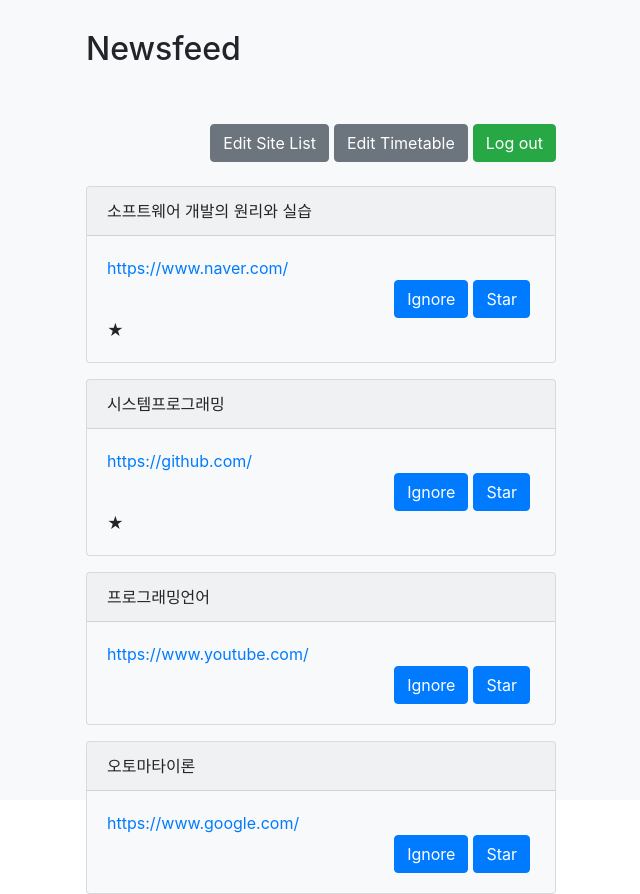
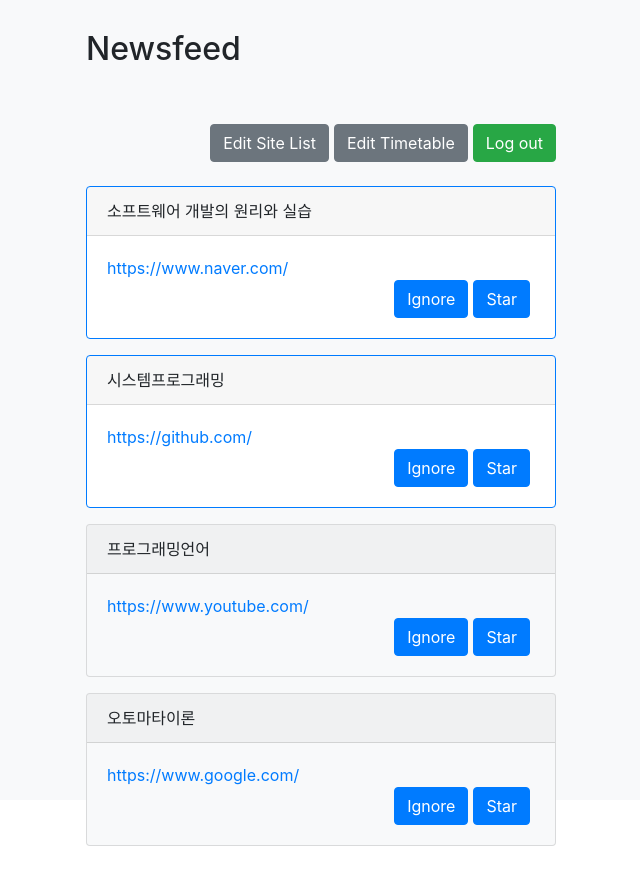
Before and after one commit to ryul99/noticetracker, an Angular app in the folder frontend/: page /newsfeed in a window 1280 px wide. Shown: the whole page, without its empty margins (319-959 px from the left). After the commit the page ends 846 px from the top, so only its background shows below. Built offline with nearby package versions, Linux system fonts and the light colour scheme.

Commit message:
Frontend: Add color when star set

```diff
--- a/frontend/src/app/newsfeed/newsfeed.component.html
+++ b/frontend/src/app/newsfeed/newsfeed.component.html
@@ -26,15 +26,18 @@
       <br />
       <div *ngFor="let article of newsfeed; let index = index">
         <span *ngIf="!article.ignore">
-          <div class="card bg-light mb-3" style="max-width: 40rem;">
+          <div
+            [ngClass]="{ 'border-primary': article.star, 'bg-light': !article.star }"
+            class="card mb-3"
+            style="max-width: 40rem;"
+          >
             <div class="card-header">{{ article.course.name }}</div>
-            <div class="card-body">
+            <div [ngClass]="{ 'text-primary': article.star }" class="card-body">
               <a href="{{ article.url }}">{{ article.url }}</a>
               <div class="d-flex flex-row-reverse">
                 <button class="btn btn-primary btn-space" (click)="toggleStar(article)">Star</button>
                 <button class="btn btn-primary btn-space" (click)="setIgnore(article)">Ignore</button>
               </div>
-              <span *ngIf="article.star">★</span>
             </div>
           </div>
         </span>
```
